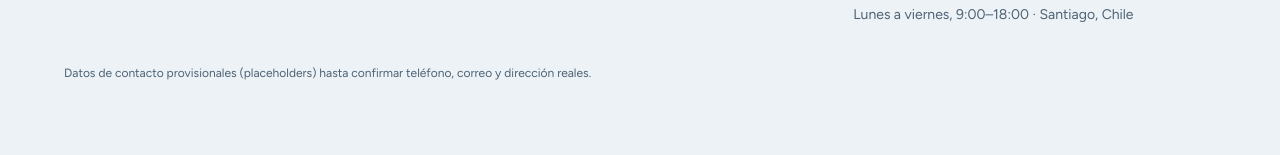
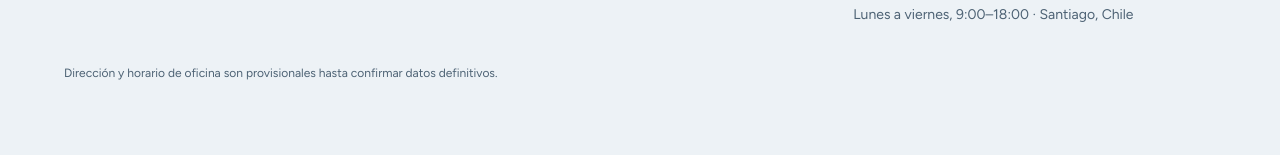
Before and after one commit to ljofreflor/abogadalorenaseleme, a Next.js app: page / in a window 1280 px wide. Shown: the part 3387-3542 px from the top of the page. Built offline with nearby package versions, Linux system fonts and the light colour scheme.

Commit message:
Clarify contact disclaimer after confirmed details
Note that only address and hours remain provisional now that
email and WhatsApp are live.

Co-authored-by: ljofre2146 <ljofre2146@gmail.com>

```diff
--- a/src/components/contact.tsx
+++ b/src/components/contact.tsx
@@ -99,8 +99,8 @@ export function Contact() {
         </dl>
 
         <p className="mt-10 text-xs text-muted-foreground">
-          Datos de contacto provisionales (placeholders) hasta confirmar
-          teléfono, correo y dirección reales.
+          Dirección y horario de oficina son provisionales hasta confirmar
+          datos definitivos.
         </p>
       </div>
     </section>
```
Also changed, not shown: 1 other file (tests, documents, lock files or other folders).
